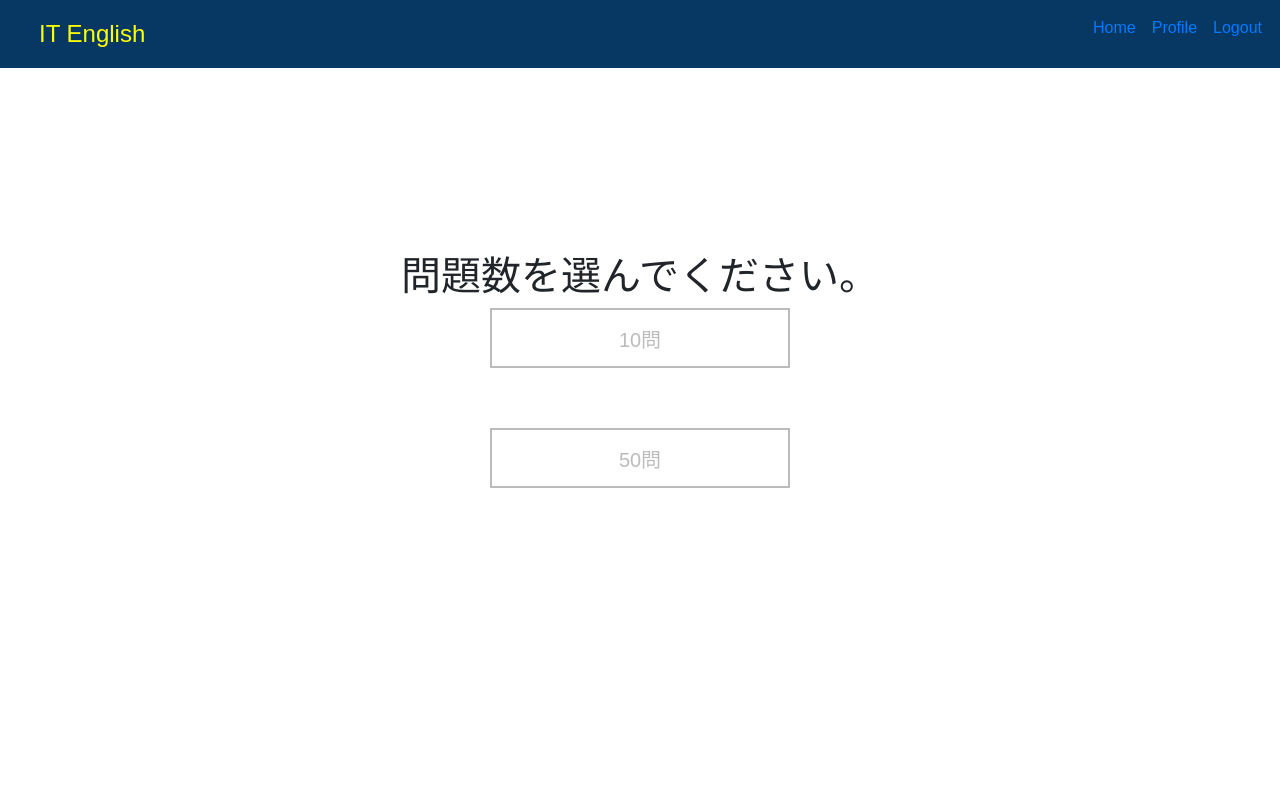
After one commit to shuttleblo/IT_English, a Django app: template it_english/templates/question/choice.html in a window 1280 px wide. The commit adds this page. Run offline with Django 3.2, Linux system fonts and the light colour scheme; the template is opened without the code that fills it, so the values that code supplies are empty; some libraries are stand-ins or nearby versions.

Commit message:
[add] question/base.htmlの拡張

```diff
--- /dev/null
+++ b/it_english/static/css/question/choice.css
@@ -0,0 +1,62 @@
+body {
+    height:100vh;
+}
+.container {
+    display:flex;
+    justify-content:center;
+    align-items:center;
+}
+.inner {
+    position:absolute;
+    top:50%;
+    left:50%;
+    transform:translate(-50%,-50%);
+    text-align:center;
+}
+h1 {
+    margin: 100px 0;
+    font-size:50px;
+}
+.animation {
+    width:300px;
+    height:60px;
+    text-align:center;
+    border:2px solid #BBBBBB;
+    float:left;
+    cursor:pointer;
+    position:relative;
+    box-sizing:border-box;
+    overflow:hidden;
+    margin:0 0 60px 0;
+}
+.animation a {
+    font-family:arial;
+    font-size:20px;
+    color:#BBBBBB;
+    text-decoration:none;
+    line-height:60px;
+    transition:all .10s ease;
+    z-index:2;
+    position:relative;
+}
+.effect {
+    width:300px;
+    height:60px;
+    top:-2px;
+    left:-300px;
+    background: #F0F0E0;
+    position:absolute;
+    transition:all .5s ease;
+    z-index:1;
+}
+.animation:hover .effect {
+    left:0;
+}
+.animation:hover a {
+    color:#FFFFFF;
+}
+.choice {
+    display: inline-flex;
+    flex-direction: column;
+    align-items: start; /* ADD */
+}
--- a/it_english/templates/question/base.html
+++ b/it_english/templates/question/base.html
@@ -6,6 +6,7 @@
         <meta charset="UTF-8">
         <meta name="viewport" content="width=device-width, initial-scale=1.0">
         <link rel="stylesheet" href="{% static 'css/question/q_answer.css' %}">
+        {% block extra_css %} {% endblock %}
         <!-- Bootstrap CSS -->
         <link rel="stylesheet" href="https://stackpath.bootstrapcdn.com/bootstrap/4.3.1/css/bootstrap.min.css"
           integrity="sha384-ggOyR0iXCbMQv3Xipma34MD+dH/1fQ784/j6cY/iJTQUOhcWr7x9JvoRxT2MZw1T" crossorigin="anonymous">
@@ -14,7 +15,7 @@
           <link href="https://fonts.googleapis.com/css?family=Oswald:700" rel="stylesheet">
 
         <title>週報提出画面</title>
-      </head>
+    </head>
 <body>
   <header class="bar1">
     <nav class="navbar navbar-expand-md" >
--- /dev/null
+++ b/it_english/templates/question/choice.html
@@ -0,0 +1,25 @@
+{% extends "question/base.html" %}
+{% load static %}
+{% block extra_css %}
+    <link rel="stylesheet" href="{% static 'css/question/choice.css' %}">
+{% endblock %}
+
+
+{% block body %}
+
+<div class="container">
+    <div class="inner">
+        <h1>問題数を選んでください。</h1>
+        <div class="choice">
+                <div class="animation">
+                    <div class="effect"></div>
+                    <a href="#"> 10問 </a>
+                </div>
+                <div class="animation">
+                    <div class="effect"></div>
+                    <a href="#"> 50問 </a>
+                </div>
+        </div>
+    </div>
+</div>
+{% endblock %}
```
